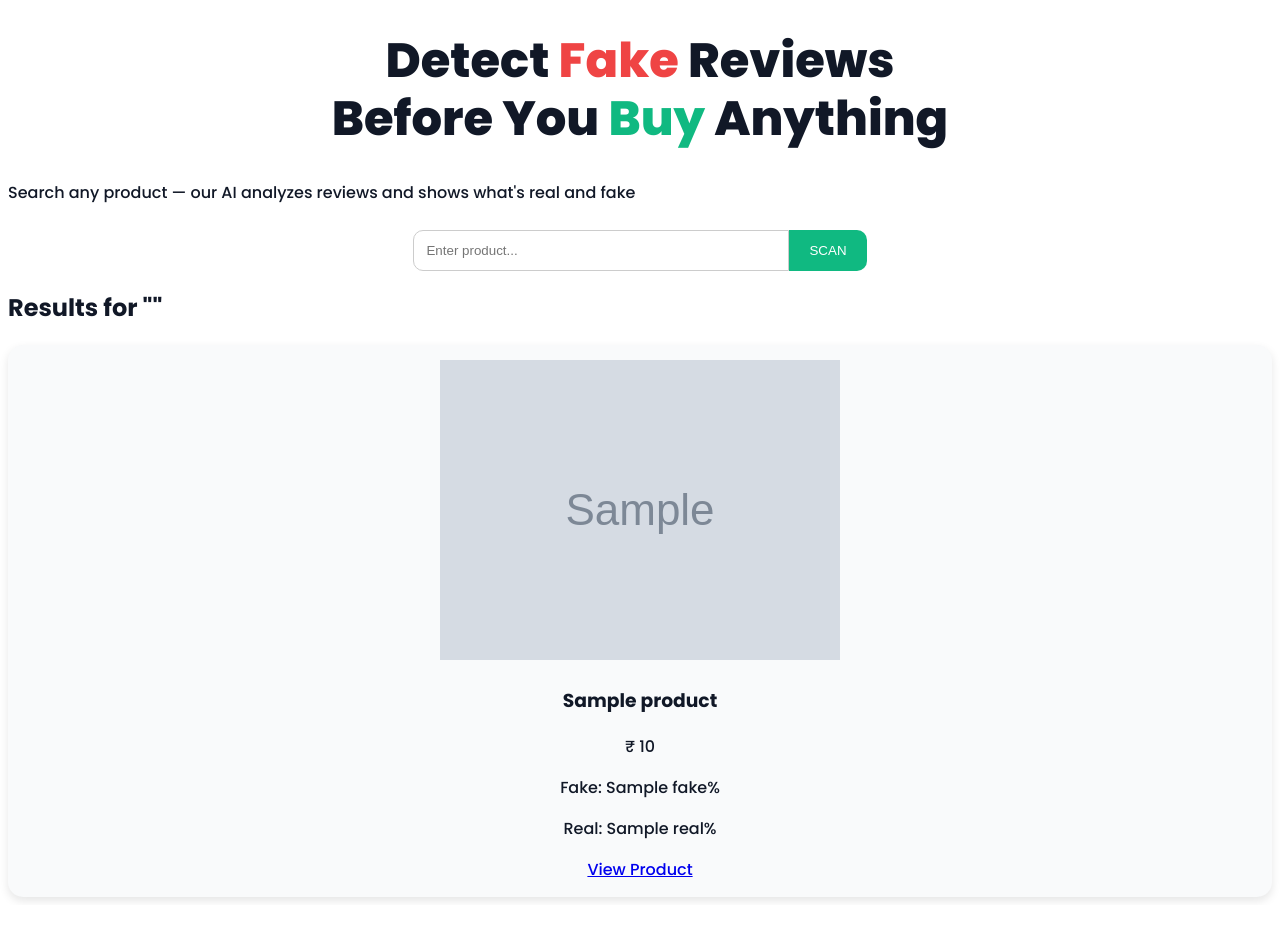
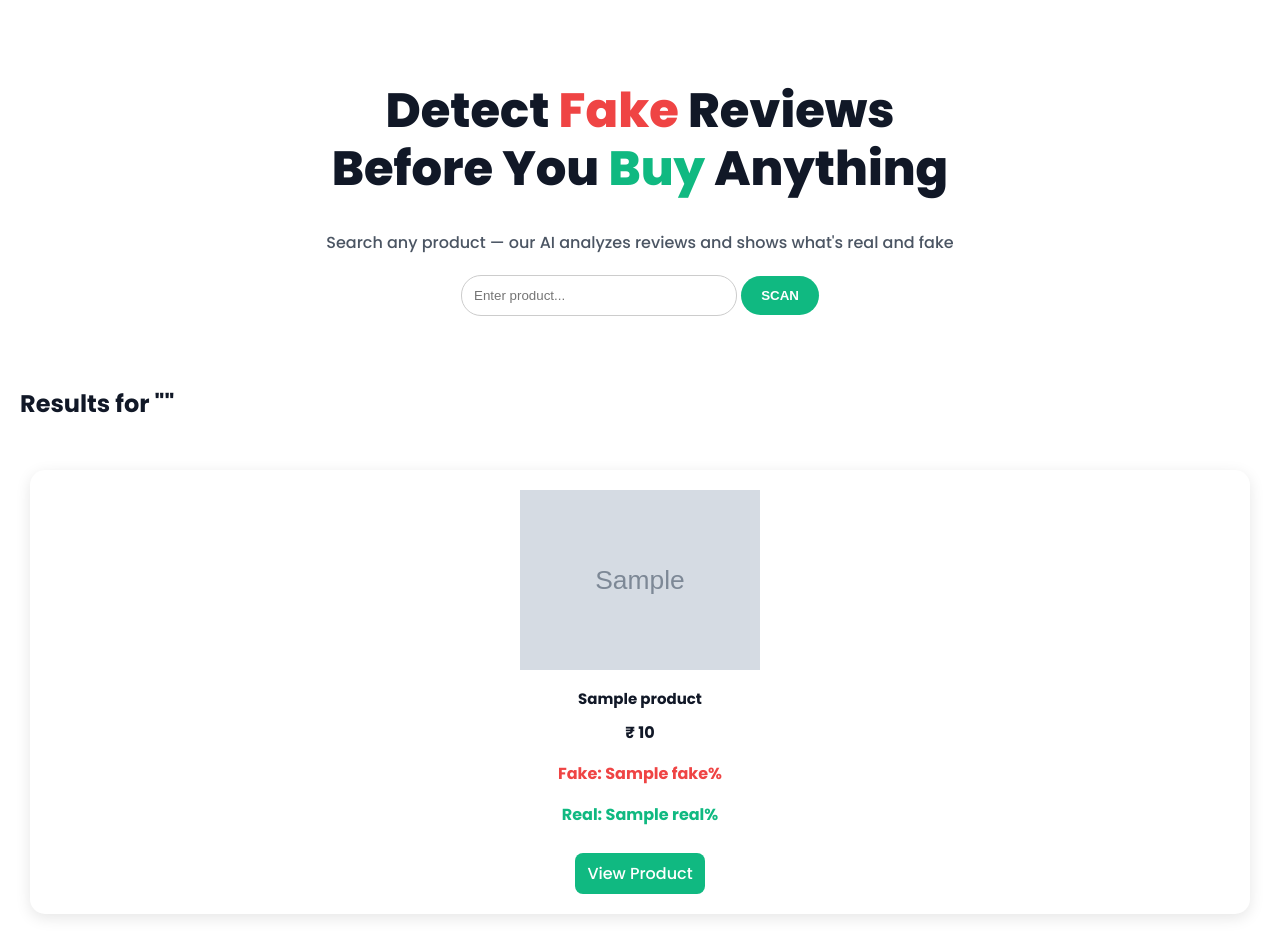
Before and after one commit to varshnik2024-blip/fake-review, a Flask app: template templates/index.html in a window 1280 px wide. Before the commit the page ends 901 px from the top, so only its background shows below. Run offline with Flask 3, Linux system fonts and the light colour scheme; the template is opened without the code that fills it: most values are stand-ins (such as "Sample title", 1, 10 or a date in 2020); grey boxes marked "Sample" are stand-in pictures.

Commit message:
final UI fix horizontal layout

```diff
--- a/static/styles.css
+++ b/static/styles.css
@@ -1,19 +1,26 @@
-/* 🌟 Background */
+/* 🔥 GLOBAL STYLING */
 body {
-    background: #ffffff;   /* white background */
-    color: #111827;        /* dark text */
+    background: #ffffff;
+    color: #111827;
     font-family: 'Poppins', sans-serif;
+    margin: 0;
+    padding: 0;
 }
 
-/* 🌟 Heading styling like your image */
+/* 🔥 HERO SECTION */
+.hero {
+    text-align: center;
+    padding: 50px 20px;
+}
+
+/* 🔥 MAIN TITLE */
 .hero-title {
     font-size: 3rem;
     font-weight: 800;
-    text-align: center;
     line-height: 1.2;
 }
 
-/* Different colors for words */
+/* 🔥 COLORED WORDS */
 .hero-title .fake {
     color: #ef4444; /* red */
 }
@@ -22,47 +29,102 @@ body {
     color: #10b981; /* green */
 }
 
-.hero-title .anything {
-    color: #14b8a6; /* teal */
+/* 🔥 SUBTITLE */
+.subtitle {
+    margin-top: 10px;
+    font-size: 16px;
+    color: #4b5563;
 }
 
-/* Subtext */
-.hero-sub {
-    text-align: center;
-    color: #6b7280;
-    font-size: 1.1rem;
-    margin-top: 10px;
-}
-
-/* Input box */
+/* 🔍 SEARCH BOX */
 .search-box {
-    display: flex;
-    justify-content: center;
-    margin-top: 25px;
+    margin-top: 20px;
 }
 
 .search-box input {
     padding: 12px;
-    width: 350px;
-    border-radius: 10px 0 0 10px;
+    width: 250px;
+    border-radius: 20px;
     border: 1px solid #ccc;
     outline: none;
 }
 
 .search-box button {
+    padding: 12px 20px;
+    border: none;
+    border-radius: 20px;
     background: #10b981;
     color: white;
-    border: none;
-    padding: 12px 20px;
-    border-radius: 0 10px 10px 0;
+    font-weight: bold;
     cursor: pointer;
 }
 
-/* Product cards */
+/* 🔥 RESULTS TITLE */
+.results-title {
+    margin-left: 20px;
+    margin-top: 20px;
+}
+
+/* 🔥 PRODUCT GRID (HORIZONTAL) */
+.card-container {
+    display: grid;
+    grid-template-columns: repeat(auto-fit, minmax(250px, 1fr));
+    gap: 25px;
+    padding: 30px;
+}
+
+/* 🔥 CARD DESIGN */
 .card {
-    background: #f9fafb;
+    background: #ffffff;
     border-radius: 15px;
-    padding: 15px;
+    padding: 20px;
     text-align: center;
-    box-shadow: 0 4px 10px rgba(0,0,0,0.1);
+    box-shadow: 0 4px 15px rgba(0,0,0,0.1);
+    transition: transform 0.2s;
 }
+
+.card:hover {
+    transform: translateY(-5px);
+}
+
+/* 🖼 IMAGE */
+.card img {
+    width: 100%;
+    height: 180px;
+    object-fit: contain;
+}
+
+/* 📝 TITLE */
+.card h3 {
+    font-size: 15px;
+    margin: 10px 0;
+}
+
+/* 💰 PRICE */
+.price {
+    font-weight: bold;
+    margin: 10px 0;
+}
+
+/* ❌ FAKE */
+.fake-text {
+    color: #ef4444;
+    font-weight: bold;
+}
+
+/* ✅ REAL */
+.real-text {
+    color: #10b981;
+    font-weight: bold;
+}
+
+/* 🔗 BUTTON */
+.card a {
+    display: inline-block;
+    margin-top: 10px;
+    padding: 8px 12px;
+    background: #10b981;
+    color: white;
+    border-radius: 8px;
+    text-decoration: none;
+}
```
